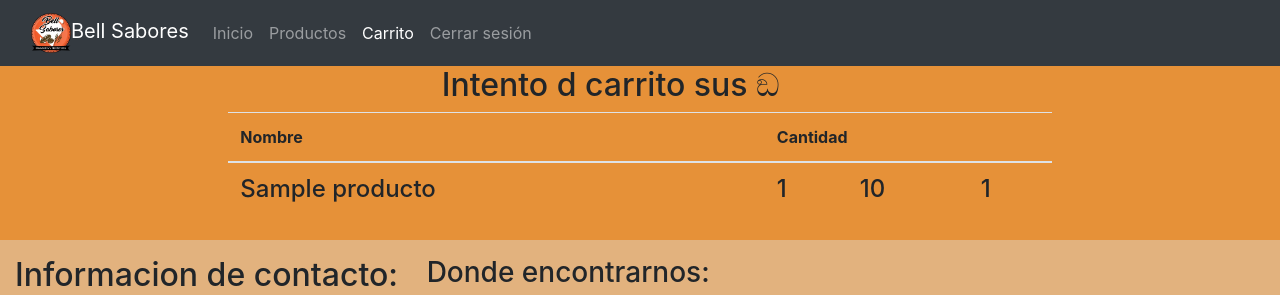
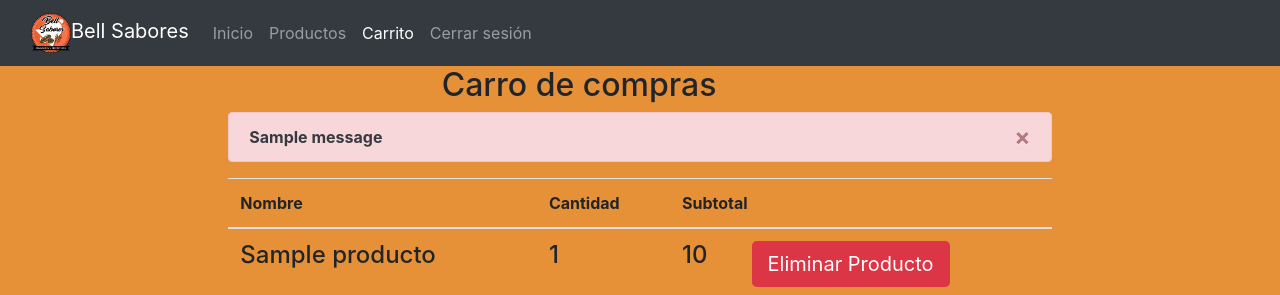
Before and after one commit to Afix42/Panaderia_2, a Django app: page /carrito in a window 1280 px wide. Shown: the top 295 px of the page. Run offline with Django 4.2, Linux system fonts and the light colour scheme; tables that the repository leaves empty hold one stand-in row (values such as "Sample post"); one stand-in notice (Sample message) is shown; some libraries are stand-ins or nearby versions.

Commit message:
No se pudo.
Carro de compras a medias, no se puede agregar nada, pero si se pueden eliminar productos del carro.

```diff
--- a/Panaderia/core/templates/core/ListaProductosUsuario.html
+++ b/Panaderia/core/templates/core/ListaProductosUsuario.html
@@ -73,6 +73,8 @@
               <td><h4>{{ p.nombreProducto | title}}</td>
               <td><h4>CLP${{ p.total | intcomma}}</h4></td>
               <td><h4>{{ p.descripcionProducto | capfirst}}</td>
+              <td><a href="#" type="button"
+                class="btn-lg btn-success">Agregar a carrito</a></td>
             </tr>
 
             {% endfor %}
--- a/Panaderia/core/templates/core/carrito.html
+++ b/Panaderia/core/templates/core/carrito.html
@@ -33,7 +33,7 @@
                     <a class="nav-link" aria-current="page" href="{% url 'vista_usuario' %}">Inicio</a>
                     <a class="nav-link" href="{% url 'lista_productos_usuario' %}">Productos</a>
                     <a class="nav-link active" href="{% url 'carrito' %}">Carrito</a>
-                    <a class="nav-link" href="{% url 'menu' %}">Cerrar sesión</a>
+                    <a class="nav-link btnCerrarSesion" href="{% url 'menu' %}">Cerrar sesión</a>
                 </div>
             </div>
         </div>
@@ -42,19 +42,28 @@
         <div class="row">
             <div class="col-md-4"></div>
             <div class="col-md-4">
-                <h2>Intento d carrito sus ඞ</h2>
+                <h2>Carro de compras</h2>
             </div>
             <div class="col-md-4"></div>
         </div>
         <div class="row">
             <div class="col-md-2"></div>
             <div class="col-sm-12 col-md-8">
+                {%if messages%}
+                {%for message in messages%}
+                <div class="alert alert-dismissible alert-danger">
+                  <button type="button" class="close" data-dismiss="alert">&times;</button>
+                  <strong class="text-dark">{{message}}</strong>
+                </div>
+                {% endfor %}
+                {%endif%}
                 <div class="table-responsive">
                     <table class="table table-stripped table-hover">
                         <thead>
                             <tr>
                                 <th>Nombre</th>
-                                <th colspan="3">Cantidad</th>
+                                <th>Cantidad</th>
+                                <th colspan="2">Subtotal</th>
                             </tr>
                         </thead>
                         <tbody>
@@ -69,9 +78,8 @@
                                 <td>
                                     <h4>{{ d.subtotal }}</h4>
                                 </td>
-                                <td>
-                                    <h4>{{ d.venta }}</h4>
-                                </td>
+                                <td><a href="elimCarrito/{{d.idDetalle}}" type="button"
+                                    class="btn-lg btn-danger btnEliminacion">Eliminar Producto</a></td>
                             </tr>
                             {% endfor %}
                         </tbody>
--- a/Panaderia/core/urls.py
+++ b/Panaderia/core/urls.py
@@ -1,6 +1,6 @@
 from django.contrib import admin
 from django.urls import path
-from .views import inicio,registro,login,registro_usuario,form_producto,vista_usuario,login_usuario,vista_admin,berlin,formulario_producto,lista_producto,lista_productos_admin,lista_productos_usuario, edicion_prod, editar_producto, eliminacion_prod,carrito,carrito2
+from .views import inicio,registro,login,registro_usuario,form_producto,vista_usuario,login_usuario,vista_admin,berlin,formulario_producto,lista_producto,lista_productos_admin,lista_productos_usuario, edicion_prod, editar_producto, eliminacion_prod,carrito,carrito2, elimCarrito
 
 urlpatterns = [
     path('', inicio, name='menu'),
@@ -21,4 +21,5 @@ urlpatterns = [
     path('eliminacion_prod/<idProducto>', eliminacion_prod, name='eliminacion_prod'),
     path('carrito',carrito,name='carrito'),
     path('carrito2',carrito2,name='carrito2'),
+    path('elimCarrito/<idDetalle>',elimCarrito,name='elimCarrito'),
 ]
--- a/Panaderia/core/views.py
+++ b/Panaderia/core/views.py
@@ -151,3 +151,11 @@ def login_usuario(request):
     except Usuario.DoesNotExist:
         messages.error(request,'Usuario y/o Contraseña Incorrecta')
         return redirect('login')
+
+
+def elimCarrito(request, idDetalle):
+    producto = Detalle.objects.get(idDetalle = idDetalle)
+    producto.delete()
+    messages.success(request, 'Producto eliminado con éxito')
+
+    return redirect('carrito')
```
Also changed, not shown: Panaderia/core/static/core/js/valid.js (+0 -13 lines), Panaderia/core/models.py (line endings or trailing spaces).
